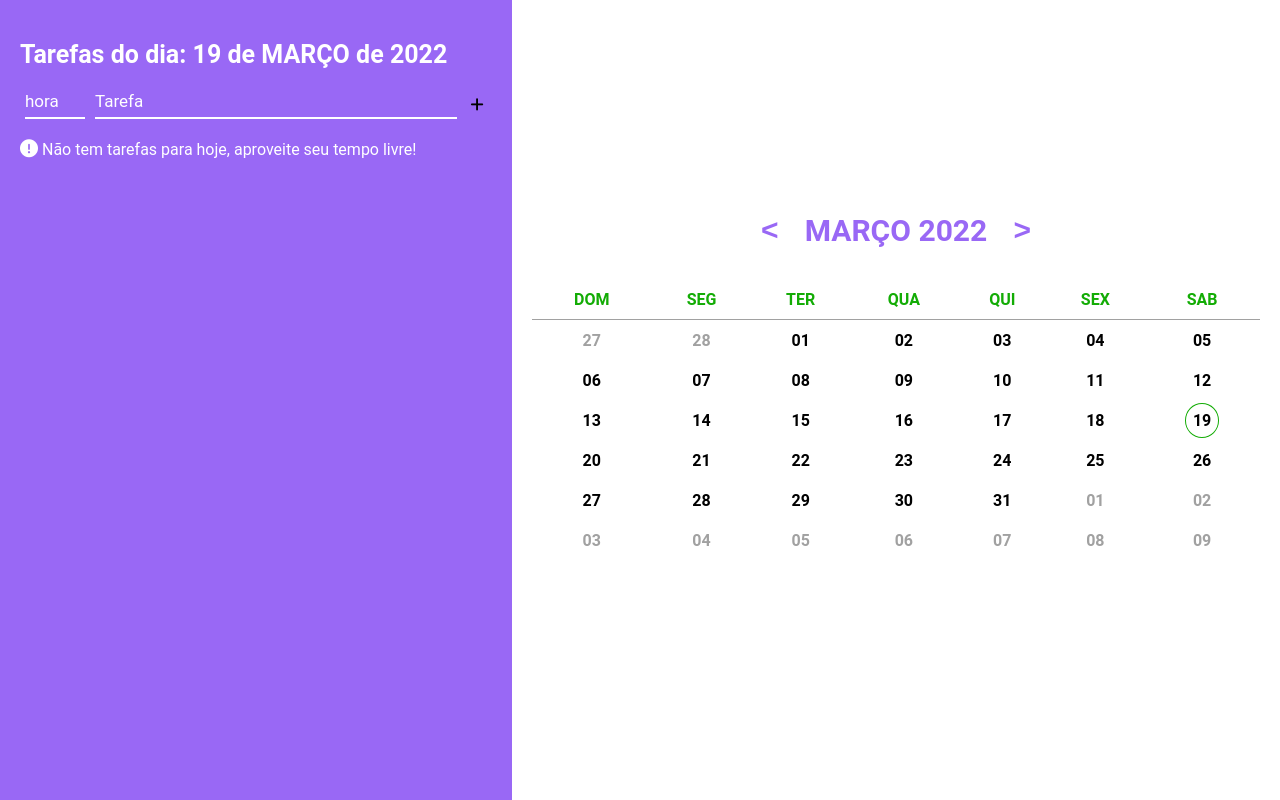
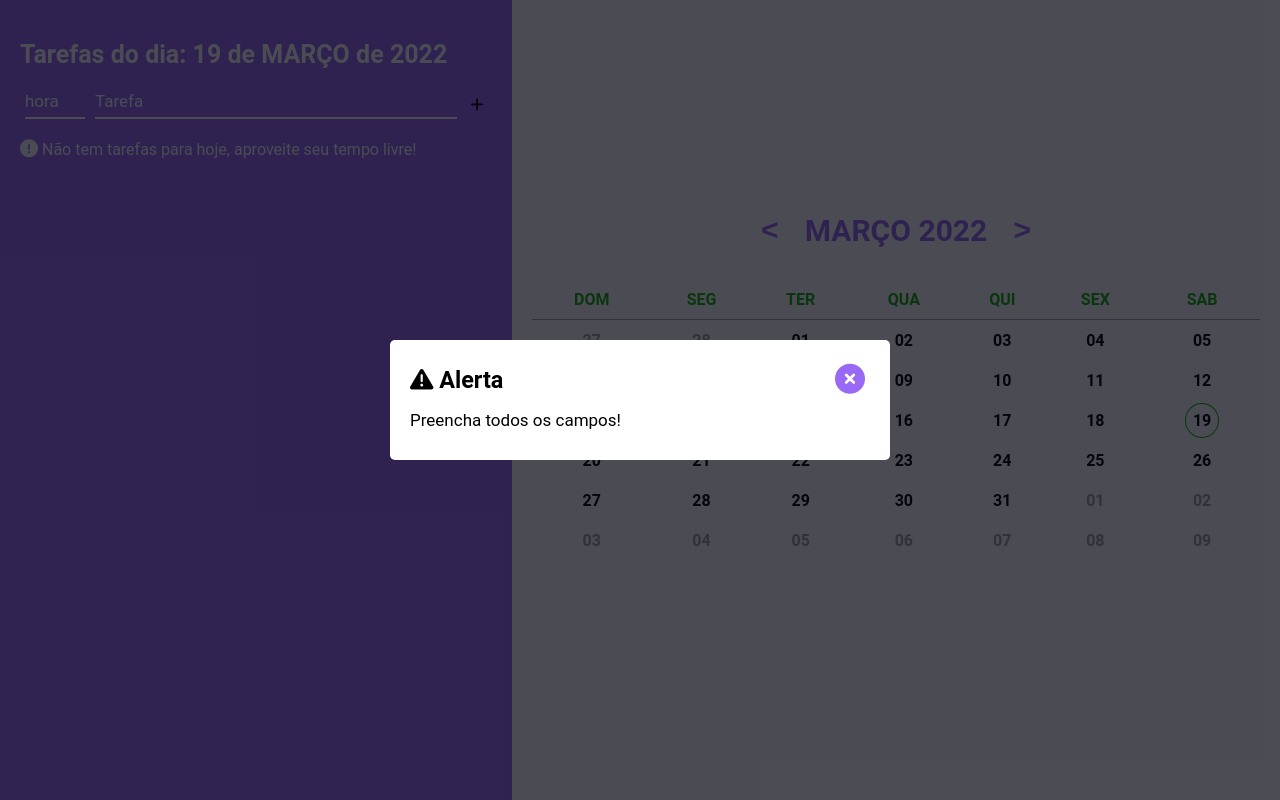
Before and after one commit to Edmar-Sousa/to-do-app, a Vue app: page / in a window 1280 px wide. Both pictures are taken after a click on the button 477 px from the left and 104 px from the top of the page. Built offline with nearby package versions, Linux system fonts and the light colour scheme.

Commit message:
modal alert

```diff
--- a/src/App.vue
+++ b/src/App.vue
@@ -1,5 +1,7 @@
 <template>
     <div class="app">
+        <NotificationModal />
+
         <DayInformations
             v-if="state.showOrHiddenTaskList || isMobile"
             v-on:show-menu="hiddenMenu"
@@ -13,8 +15,9 @@
 
 import { reactive, onMounted, computed, ref } from 'vue'
 
-import DayInformations from './components/DayInformations.vue'
-import MonthComponent  from './components/MonthComponent.vue'
+import DayInformations   from './components/DayInformations.vue'
+import MonthComponent    from './components/MonthComponent.vue'
+import NotificationModal from './components/NotificationModal.vue'
 
 import {
     getToday,
@@ -87,6 +90,7 @@ html {
     --white-color: white;
     --green-color: rgb(19, 172, 5);
     --gray-color: rgb(161, 161, 161);
+    --modal-background: rgba(8, 9, 19, 0.726);
 }
 
 body {
--- a/src/components/Button.vue
+++ b/src/components/Button.vue
@@ -1,12 +1,12 @@
 <template>
-    <button class="change-date-button" v-on:click="$emit('change-month')">
+    <button class="change-date-button" v-on:click="$emit('on-click-event')">
         <slot></slot>
     </button>
 </template>
 
 <script setup lang="ts">
 
-const emit = defineEmits(['change-month'])
+const emit = defineEmits(['on-click-event'])
 
 </script>
 
--- a/src/components/DayInformations.vue
+++ b/src/components/DayInformations.vue
@@ -28,7 +28,7 @@
 
 import { computed, ref } from 'vue'
 
-import { showNotificationOrAlert } from '../utils/Notification'
+import { showNotification } from '../utils/Notification'
 import AddTaskComponent from './AddTaskComponent.vue'
 import TaskComponent    from './TaskComponent.vue'
 
@@ -96,7 +96,7 @@ function markTaskWithCheck(index: number, checkUpdate: boolean) {
     const result = markTaskCheckOfYearMonthAndDay(year, month, day, index, check)
 
     if (result == null)
-        showNotificationOrAlert(`Erro ao atualizar a tarefa do dia: ${day} de ${month} de ${year}`)
+        showNotification(`Erro ao atualizar a tarefa do dia: ${day} de ${month} de ${year}`)
 
     listOfTask.value = result
 }
@@ -109,7 +109,7 @@ function deleteTask(indexTask: number) {
     const result = deleteTaskOfYearMonthAndDay(year, month, day, indexTask)
 
     if (result == null)
-        showNotificationOrAlert(`Erro ao deletar a tarefa do dia: ${day} de ${month} de ${year}`)
+        showNotification(`Erro ao deletar a tarefa do dia: ${day} de ${month} de ${year}`)
 
     else {
         listOfTask.value = result
--- a/src/components/MonthComponent.vue
+++ b/src/components/MonthComponent.vue
@@ -1,13 +1,13 @@
 <template>
     <div class="month-container">
         <div class="calender-header">
-            <ButtonComponent v-on:change-month="changeMonth(-1)">
+            <ButtonComponent v-on:on-click-event="changeMonth(-1)">
                 &#60;
             </ButtonComponent>
 
             <h1 class="title-month">{{ state.currentMonth }} {{ state.currentYear }}</h1>
 
-            <ButtonComponent v-on:change-month="changeMonth(1)">
+            <ButtonComponent v-on:on-click-event="changeMonth(1)">
                 &#62;
             </ButtonComponent>
         </div>
--- /dev/null
+++ b/src/components/NotificationModal.vue
@@ -0,0 +1,84 @@
+<template>
+
+    <Transition>
+        <div class="modal-container" v-show="showModal">
+            <div class="alert-container">
+                <div class="alert-header">
+                    <h3>
+                        <i class="fa-solid fa-triangle-exclamation"></i>
+                        Alerta
+                    </h3>
+
+                    <ButtonComponent v-on:on-click-event="closeModal">
+                        <i class="fa-solid fa-circle-xmark"></i>
+                    </ButtonComponent>
+                </div>
+
+                <div class="body-modal">
+                    <p>{{ messageModal }}</p>
+                </div>
+            </div>
+        </div>
+    </Transition>
+
+</template>
+
+<script lang="ts" setup>
+
+import ButtonComponent from './Button.vue'
+
+import { showModal, messageModal, closeModal } from '../utils/Notification'
+
+</script>
+
+<style scoped>
+
+div.modal-container {
+    position: absolute;
+    z-index: 10;
+
+    background: var(--modal-background);
+    top: 0;
+    left: 0;
+    right: 0;
+    bottom: 0;
+
+    display: flex;
+    align-items: center;
+    justify-content: center;
+
+    font-family: Roboto, Arial, Helvetica, sans-serif;
+}
+
+div.alert-container {
+    max-width: 500px;
+    width: 90%;
+    padding: 20px;
+
+    border-radius: 5px;
+
+    background: var(--white-color);
+}
+
+div.alert-header {
+    font-size: 2rem;
+
+    display: flex;
+    align-items: center;
+    justify-content: space-between;
+}
+
+div.body-modal p {
+    font-size: 1.7rem;
+    margin: 1rem 0;
+}
+
+.v-enter-active, .v-leave-active {
+    transition: opacity 0.5s ease;
+}
+
+.v-enter-from, .v-leave-to {
+    opacity: 0;
+}
+
+</style>
--- a/src/components/addTaskComponent.vue
+++ b/src/components/addTaskComponent.vue
@@ -14,7 +14,7 @@
 import { ref } from 'vue'
 import InputComponent from './InputComponent.vue'
 
-import { showNotificationOrAlert } from '../utils/Notification'
+import { showNotification } from '../utils/Notification'
 
 const hourInputValue = ref('')
 const taskInputValue = ref('')
@@ -24,13 +24,13 @@ const emit = defineEmits(['add-new-task'])
 
 function addTaskInDatabase() {
     if (hourInputValue.value == '' || taskInputValue.value == '') {
-        showNotificationOrAlert('Preencha todos os campos!')
+        showNotification('Preencha todos os campos!')
         return
     }
 
     const hourIsValid = /^([0-1][0-9]|2[0-5]):[0-5][0-9]$/.test(hourInputValue.value)
     if (!hourIsValid) {
-        showNotificationOrAlert('O horario da tarefa não corresponde ao formato de 24h')
+        showNotification('O horario da tarefa não corresponde ao formato de 24h: "00:00".')
         return
     }
 
--- a/src/utils/Notification.ts
+++ b/src/utils/Notification.ts
@@ -1,14 +1,15 @@
-export function showNotificationOrAlert(message: string) {
-    if (!('Notification' in window))
-        alert("Este browser não suporta notificações de Desktop");
+import { ref } from 'vue'
 
-    if (Notification.permission === 'denied') {
-        Notification.requestPermission(permission => {
-            if (permission !== 'granted')
-                alert('O sistema precisa enviar notificações')
-        })
-    }
 
-    else
-        new Notification(message)
+export const showModal    = ref(false)
+export const messageModal = ref('')
+
+export function showNotification(message: string) {
+    showModal.value    = true
+    messageModal.value = message
 }
+
+export function closeModal() {
+    showModal.value    = false
+    messageModal.value = ''
+}
```
